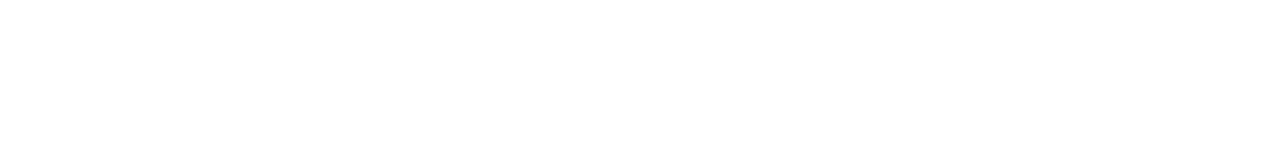
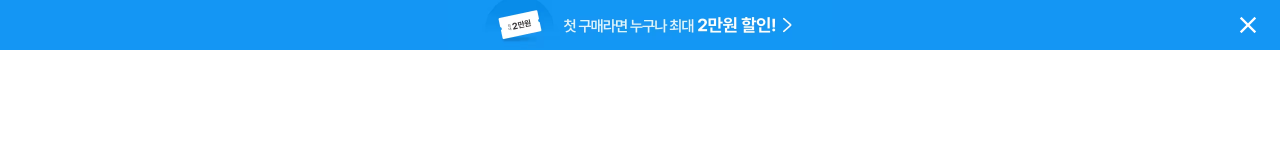
Before and after one commit to devdeun/ohouse-clone, a website built with Parcel: page index.html in a window 1280 px wide. Built offline with nearby package versions, Linux system fonts and the light colour scheme.

Commit message:
feat: 상단 배너 추가
- X 버튼을 누르면 DOM에서 배너 삭제
- 모바일에서는 상단 배너가 보이지 않음

```diff
--- a/css/style.css
+++ b/css/style.css
@@ -0,0 +1,47 @@
+/* common */
+.wrapper {
+  max-width: 1256px;
+  padding: 0 60px;
+  margin: 0 auto;
+}
+
+/* top banner */
+.top-banner {
+  position: relative;
+  height: 50px;
+  background-color: #1496f4;
+}
+
+.top-banner-image {
+  height: 50px;
+  background-image: url("../assets/images/top-banner.jpg");
+  background-size: auto 100%;
+  background-repeat: no-repeat;
+  background-position: center center;
+}
+
+.top-banner-close-btn {
+  position: absolute;
+  top: 50%;
+  right: 8px;
+  display: flex;
+  align-items: center;
+  justify-content: center;
+  width: 48px;
+  height: 48px;
+  padding: 12px;
+  border: 0;
+  transform: translateY(-50%);
+  background-color: transparent;
+}
+
+.top-banner-close-btn .close-icon {
+  color: #fff;
+  font-size: 28px;
+}
+
+@media screen and (width < 768px) {
+  .top-banner {
+    display: none;
+  }
+}
--- a/index.html
+++ b/index.html
@@ -4,9 +4,23 @@
     <meta charset="UTF-8" />
     <meta name="viewport" content="width=device-width, initial-scale=1.0" />
     <title>오늘의집</title>
+    <link
+      rel="stylesheet"
+      href="https://fonts.googleapis.com/icon?family=Material+Icons"
+    />
     <link rel="stylesheet" href="./css/normalize.css" />
     <link rel="stylesheet" href="./css/style.css" />
     <script src="./js/main.js" defer></script>
   </head>
-  <body></body>
+  <body>
+    <!-- top banner -->
+    <div class="desktop-only top-banner">
+      <a href="javascript:void(0)">
+        <div class="top-banner-image"></div>
+      </a>
+      <button type="button" class="top-banner-close-btn">
+        <span class="material-icons close-icon">close</span>
+      </button>
+    </div>
+  </body>
 </html>
--- a/js/main.js
+++ b/js/main.js
@@ -0,0 +1,8 @@
+function app() {
+  const topBanner = document.querySelector(".top-banner");
+  const topBannerCloseBtn = document.querySelector(".top-banner-close-btn");
+
+  topBannerCloseBtn.addEventListener("click", () => topBanner.remove());
+}
+
+document.addEventListener("DOMContentLoaded", app);
```
Also changed, not shown: assets/images/top-banner.jpg (added), css/normalize.css.
